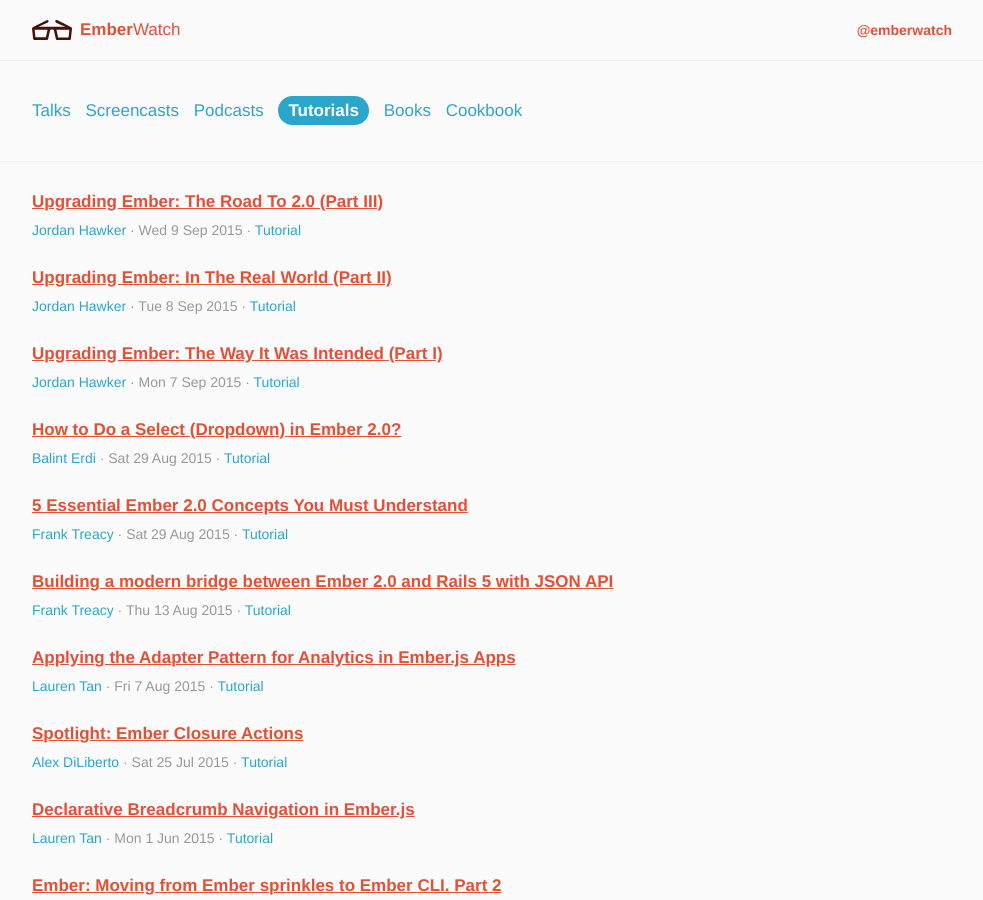
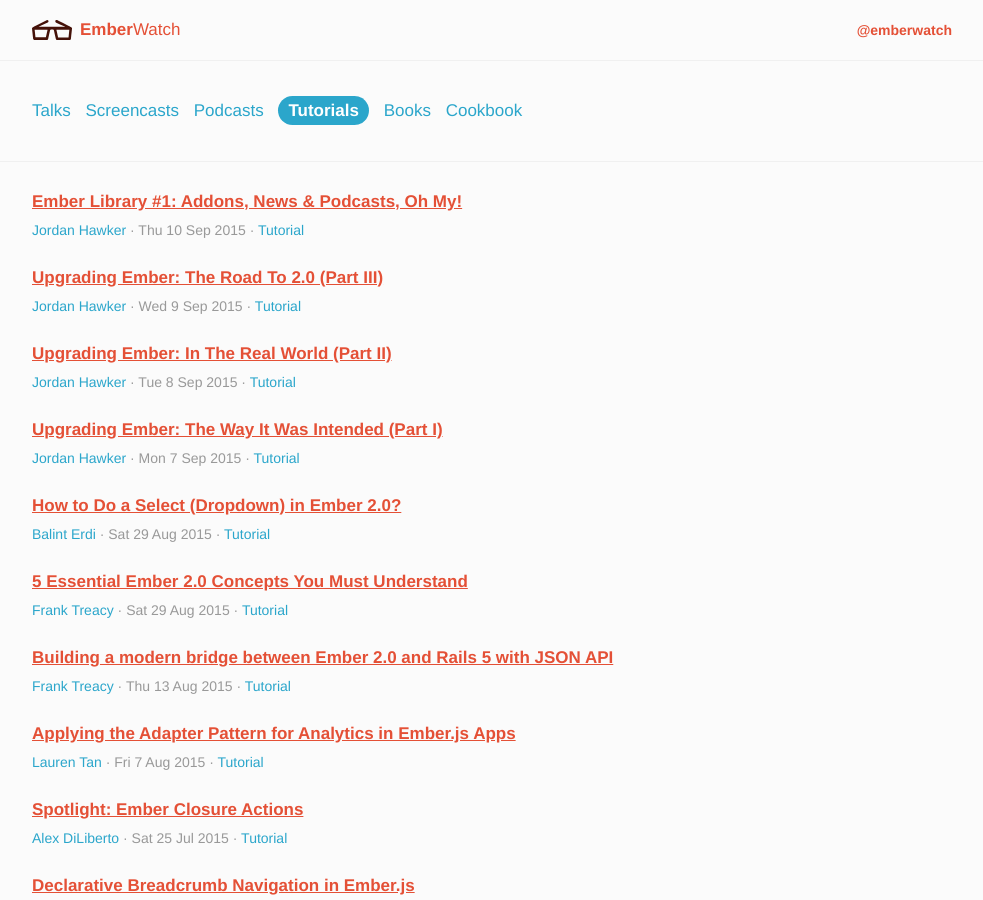
Before and after one commit to emberwatch/emberwatch, a Jekyll site: the page built from tutorials.html, in a window 1280 px wide and 900 px high. Shown: the whole window, without its empty margins (148-1131 px from the left). Built offline with Jekyll 4.4.1, drawn with Linux system fonts in a browser that asks for light colours; Markdown is read by kramdown in place of the engine named in the settings; comment, search, counter and statistics services are not loaded.

Commit message:
Add Ember Library #1

```diff
--- a/_data/tutorials.yml
+++ b/_data/tutorials.yml
@@ -1,4 +1,12 @@
 ---
+- title: 'Ember Library #1: Addons, News & Podcasts, Oh My!'
+  author_ids:
+  - 253
+  date: '2015-09-10'
+  date_created: '2015-09-10'
+  date_updated: '2015-09-10'
+  urls:
+  - http://jhawk.co/ember-library-i
 - title: 'Upgrading Ember: The Road To 2.0 (Part III)'
   author_ids:
   - 253
```
